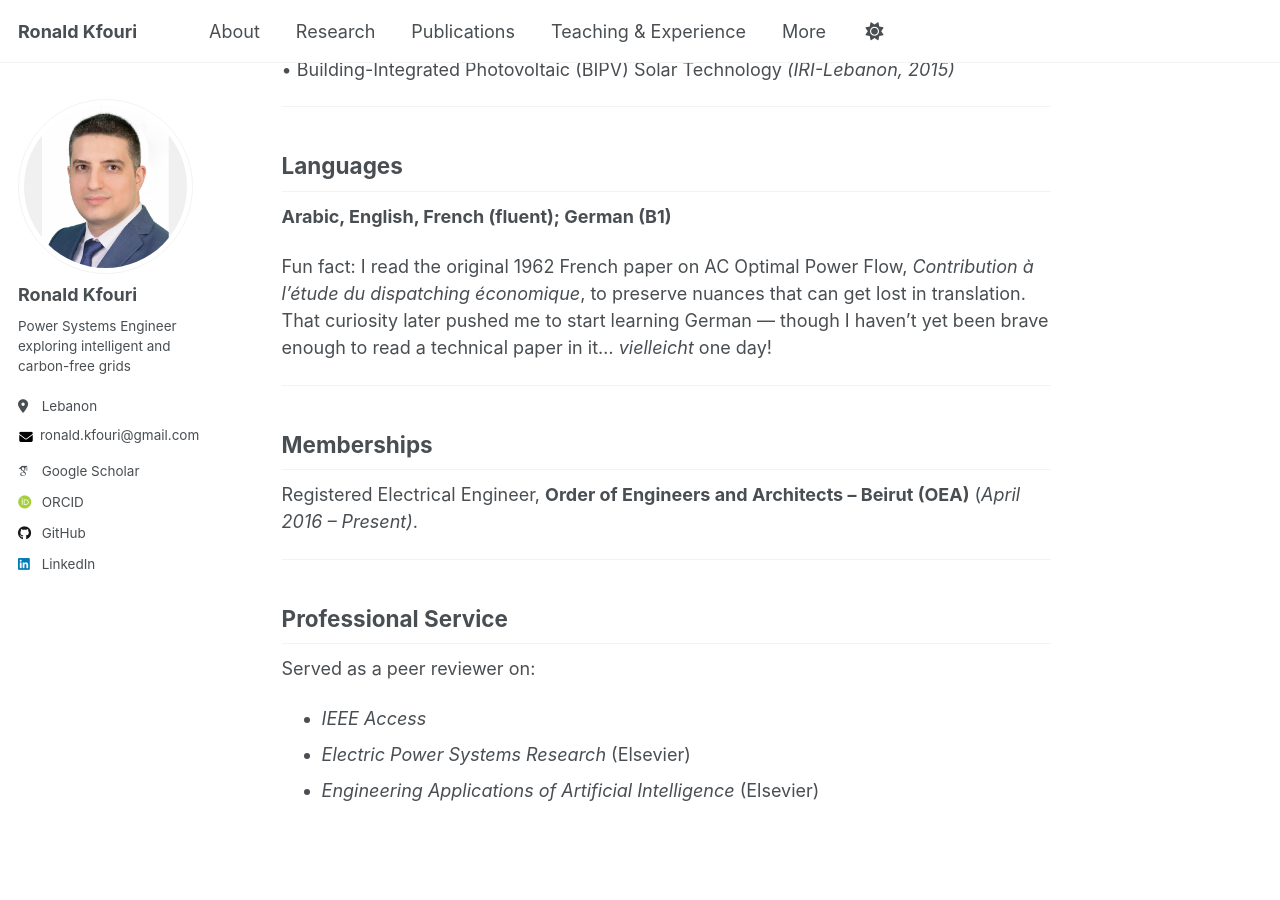
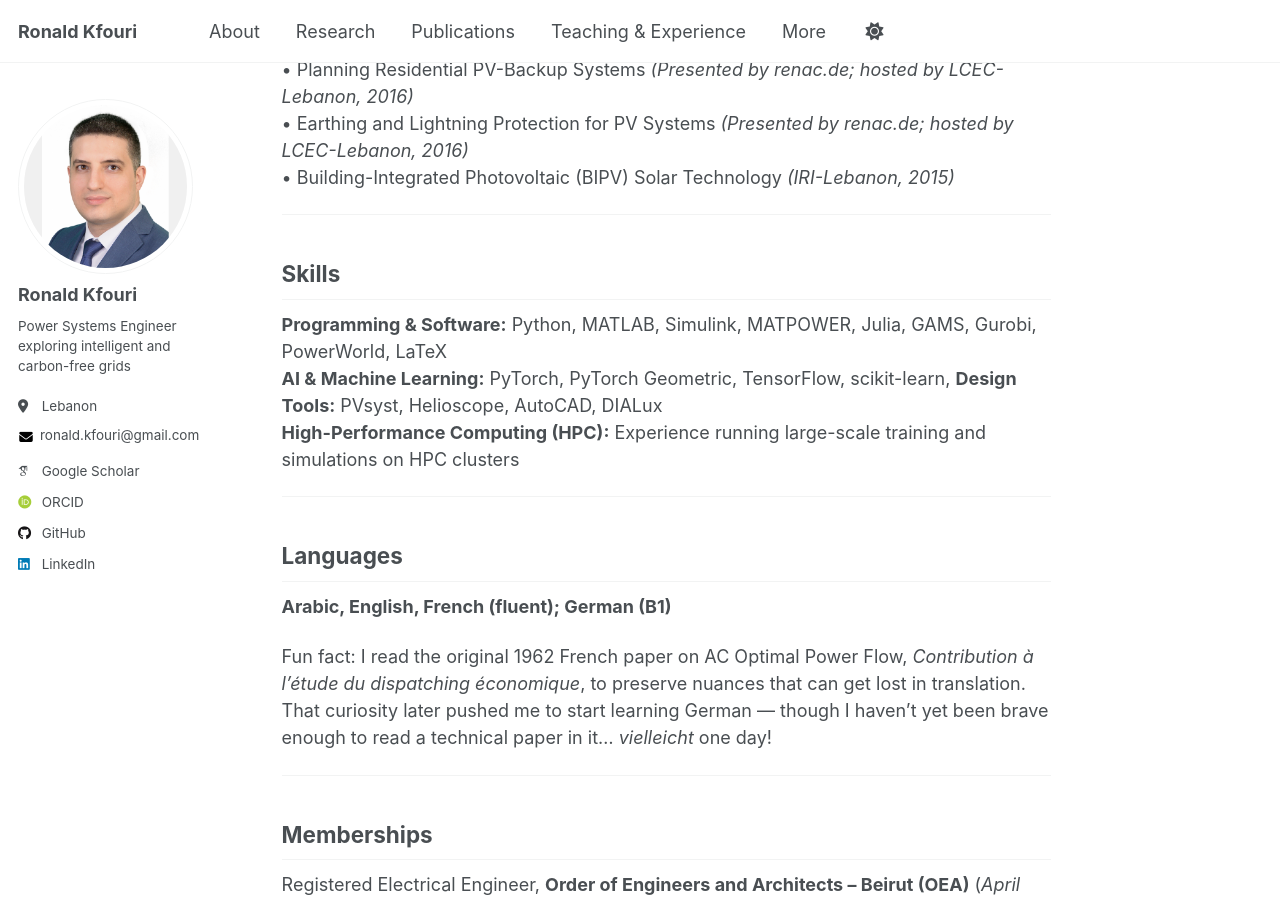
Before and after one commit to RonaldKfouri/RonaldKfouri.github.io, a Jekyll site: the page built from _pages/about.md, in a window 1280 px wide and 900 px high, scrolled down 3573 px. Built offline with Jekyll 4.4.1, drawn with Linux system fonts in a browser that asks for light colours; some web fonts are replaced; a script that is not in the unit is left out; some of the changed text lies outside the part shown.

Commit message:
Update about.md

```diff
--- a/_pages/about.md
+++ b/_pages/about.md
@@ -51,7 +51,6 @@ Final Project: *Data Transmision via Visible Light Communication*.
 
 ---
 
-
 ## Teaching {#teaching}
 
 ### Lebanese American University (LAU) — Byblos Campus
@@ -87,8 +86,10 @@ Courses taught:
 ### Academic and Research Experience
 
 - **Research Assistant**, American University of Beirut (AUB) *(May 2024 – August 2025)*
+  Developed and trained large-scale graph neural networks for power system bad data detection using high-performance computing infrastructure.
 
 - **Graduate Research Assistant**, Lebanese American University (LAU) *(September 2019 – January 2023)*
+  Conducted research on cybersecurity in power systems, state estimation, and AC optimal power flow (OPF) problems.
 
 ---
 
@@ -133,6 +134,15 @@ Participated in specialized workshops on photovoltaic technologies and power sys
 
 ---
 
+## Skills {#skills}
+
+**Programming & Software:** Python, MATLAB, Simulink, MATPOWER, Julia, GAMS, Gurobi, PowerWorld, LaTeX
+**AI & Machine Learning:** PyTorch, PyTorch Geometric, TensorFlow, scikit-learn,
+**Design Tools:** PVsyst, Helioscope, AutoCAD, DIALux
+**High-Performance Computing (HPC):** Experience running large-scale training and simulations on HPC clusters
+
+---
+
 ## Languages {#languages}
 
 **Arabic, English, French (fluent); German (B1)**
```
